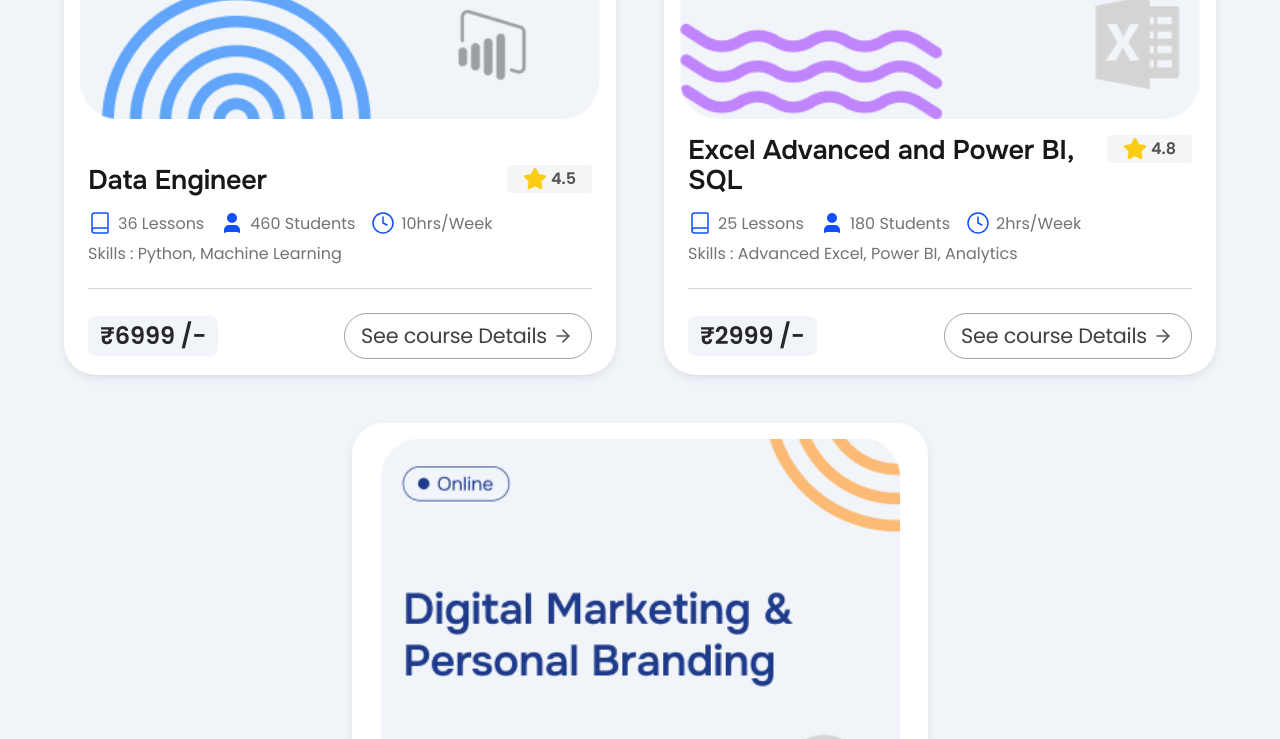
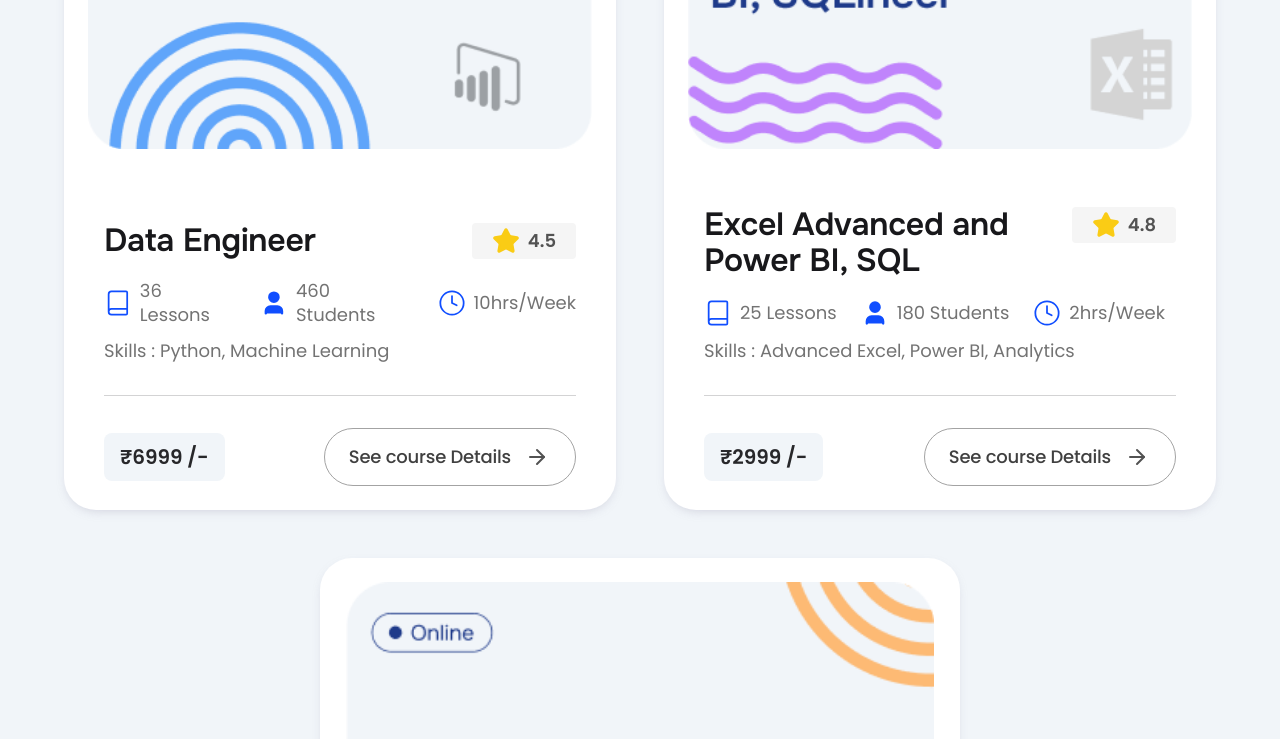
Before and after one commit to sreekesh-nexotech/routes-academy-website2, a Next.js app in the folder frontend/routes-academy/: page / in a window 1280 px wide. Shown: the part 3320-4059 px from the top of the page. Built offline with nearby package versions, Linux system fonts and the light colour scheme.

Commit message:
responsiveness

```diff
--- a/frontend/routes-academy/src/components/elements/CourseBox.tsx
+++ b/frontend/routes-academy/src/components/elements/CourseBox.tsx
@@ -29,57 +29,57 @@
   icon,
 }) => {
   return (
-    <div className="bg-white rounded-[2rem] shadow-[0px_0.25rem_0.6375rem_-0.25rem_rgba(141,139,166,0.38)] p-[1rem] flex flex-col justify-between gap-[1rem] flex-1 min-w-[20rem] sm:min-w-[32rem] max-w-[24rem] sm:max-w-[36rem]">
+    <div className="bg-white rounded-[2rem] shadow-[0px_0.25rem_0.6375rem_-0.25rem_rgba(141,139,166,0.38)] p-[1rem] xl:p-[1.5rem] flex flex-col justify-between gap-[1rem] xl:gap-[1.5rem] flex-1 min-w-[20rem] sm:min-w-[32rem] max-w-[24rem] sm:max-w-[36rem] xl:max-w-[40rem]">
       {/* Course Image */}
-      <div className="relative h-[20rem] sm:h-[26.5rem] rounded-[1.75rem] overflow-hidden mt-[0rem]">
+      <div className="relative h-[20rem] sm:h-[26.5rem] xl:h-[30rem] rounded-[1.75rem] overflow-hidden mt-[0rem]">
         <Image src={image} alt={title} fill className="object-contain" />
       </div>
 
       {/* Course Details */}
-      <div className="flex flex-col gap-4 sm:gap-[1.5rem] px-2 sm:px-[0.5rem]">
+      <div className="flex flex-col gap-4 sm:gap-[1.5rem] xl:gap-[2rem] px-2 sm:px-[0.5rem] xl:px-[1rem]">
         {/* Title and Rating */}
-        <div className="flex flex-col gap-4 sm:gap-[1rem]">
-          <div className="flex justify-between items-start gap-[11px] sm:gap-[0.6875rem]">
-            <h4 className="font-onest font-semibold text-[21px] sm:text-[1.69rem] leading-[30px] sm:leading-[1.875rem] tracking-[-0.0071em] text-[#18181B] flex-1">
+        <div className="flex flex-col gap-4 sm:gap-[1rem] xl:gap-[1.25rem]">
+          <div className="flex justify-between items-start gap-[11px] sm:gap-[0.6875rem] xl:gap-[1rem]">
+            <h4 className="font-onest font-semibold text-[21px] sm:text-[1.69rem] xl:text-[2rem] leading-[30px] sm:leading-[1.875rem] xl:leading-[2.25rem] tracking-[-0.0071em] text-[#18181B] flex-1">
               {title}
             </h4>
-            <div className="bg-[#F5F5F5] rounded flex items-center gap-1 sm:gap-[0.25rem] px-2 sm:px-[1rem] py-[2px] sm:py-[0.125rem]">
-              <Star className="w-4 sm:w-[1.5rem] h-4 sm:h-[1.5rem] fill-[#FACC15] text-[#FACC15]" />
-              <span className="font-onest font-semibold text-sm sm:text-[1rem] leading-5 sm:leading-[1.25rem] text-[#525252]">
+            <div className="bg-[#F5F5F5] rounded flex items-center gap-1 sm:gap-[0.25rem] xl:gap-[0.5rem] px-2 sm:px-[1rem] xl:px-[1.25rem] py-[2px] sm:py-[0.125rem] xl:py-[0.25rem]">
+              <Star className="w-4 sm:w-[1.5rem] xl:w-[1.75rem] h-4 sm:h-[1.5rem] xl:h-[1.75rem] fill-[#FACC15] text-[#FACC15]" />
+              <span className="font-onest font-semibold text-sm sm:text-[1rem] xl:text-[1.125rem] leading-5 sm:leading-[1.25rem] xl:leading-[1.5rem] text-[#525252]">
                 {rating}
               </span>
             </div>
           </div>
 
           {/* Course Stats */}
-          <div className="flex flex-col gap-2 sm:gap-[0.5rem]">
-            <div className="flex items-center gap-4 sm:gap-[1rem]">
-              <div className="flex items-center gap-[6px] sm:gap-[0.375rem]">
+          <div className="flex flex-col gap-2 sm:gap-[0.5rem] xl:gap-[0.75rem]">
+            <div className="flex items-center gap-4 sm:gap-[1rem] xl:gap-[1.5rem]">
+              <div className="flex items-center gap-[6px] sm:gap-[0.375rem] xl:gap-[0.5rem]">
                 <Book
-                  className="w-5 sm:w-[1.5rem] h-5 sm:h-[1.5rem] text-[#104EFF]"
+                  className="w-5 sm:w-[1.5rem] xl:w-[1.75rem] h-5 sm:h-[1.5rem] xl:h-[1.75rem] text-[#104EFF]"
                   strokeWidth={1.5}
                 />
-                <span className="font-onest font-normal text-[13px] sm:text-[1rem] leading-[21px] sm:leading-[1.3125rem] text-[#737373]">
+                <span className="font-onest font-normal text-[13px] sm:text-[1rem] xl:text-[1.125rem] leading-[21px] sm:leading-[1.3125rem] xl:leading-[1.5rem] text-[#737373]">
                   {lessons}
                 </span>
               </div>
-              <div className="flex items-center gap-[6px] sm:gap-[0.375rem]">
-                <User className="w-5 sm:w-[1.5rem] h-5 sm:h-[1.5rem] fill-[#104EFF] text-[#104EFF]" />
-                <span className="font-onest font-normal text-[13px] sm:text-[1rem] leading-[21px] sm:leading-[1.3125rem] text-[#737373]">
+              <div className="flex items-center gap-[6px] sm:gap-[0.375rem] xl:gap-[0.5rem]">
+                <User className="w-5 sm:w-[1.5rem] xl:w-[1.75rem] h-5 sm:h-[1.5rem] xl:h-[1.75rem] fill-[#104EFF] text-[#104EFF]" />
+                <span className="font-onest font-normal text-[13px] sm:text-[1rem] xl:text-[1.125rem] leading-[21px] sm:leading-[1.3125rem] xl:leading-[1.5rem] text-[#737373]">
                   {students}
                 </span>
               </div>
-              <div className="flex items-center gap-[6px] sm:gap-[0.375rem]">
+              <div className="flex items-center gap-[6px] sm:gap-[0.375rem] xl:gap-[0.5rem]">
                 <Clock
-                  className="w-5 sm:w-[1.5rem] h-5 sm:h-[1.5rem] text-[#104EFF]"
+                  className="w-5 sm:w-[1.5rem] xl:w-[1.75rem] h-5 sm:h-[1.5rem] xl:h-[1.75rem] text-[#104EFF]"
                   strokeWidth={1.5}
                 />
-                <span className="font-onest font-normal text-[13px] sm:text-[1rem] leading-[21px] sm:leading-[1.3125rem] text-[#737373]">
+                <span className="font-onest font-normal text-[13px] sm:text-[1rem] xl:text-[1.125rem] leading-[21px] sm:leading-[1.3125rem] xl:leading-[1.5rem] text-[#737373]">
                   {duration}
                 </span>
               </div>
             </div>
-            <p className="font-onest font-normal text-sm sm:text-[1rem] leading-[21px] sm:leading-[1.3125rem] text-[#737373]">
+            <p className="font-onest font-normal text-sm sm:text-[1rem] xl:text-[1.125rem] leading-[21px] sm:leading-[1.3125rem] xl:leading-[1.5rem] text-[#737373]">
               {skills}
             </p>
           </div>
@@ -89,18 +89,18 @@
         <div className="border-t border-[#27272A] opacity-20 w-full"></div>
 
         {/* Price and CTA */}
-        <div className="flex justify-between items-center gap-[11px] sm:gap-[0.6875rem]">
-          <div className="bg-[#F1F5F9] rounded-lg flex justify-center items-center gap-2 sm:gap-[0.5rem] px-3 sm:px-[0.75rem] py-2 sm:py-[0.5rem]">
-            <span className="font-onest font-semibold text-lg sm:text-[1.5rem] leading-6 sm:leading-[1.5rem] text-[#27272A]">
+        <div className="flex justify-between items-center gap-[11px] sm:gap-[0.6875rem] xl:gap-[1rem]">
+          <div className="bg-[#F1F5F9] rounded-lg flex justify-center items-center gap-2 sm:gap-[0.5rem] xl:gap-[0.75rem] px-3 sm:px-[0.75rem] xl:px-[1rem] py-2 sm:py-[0.5rem] xl:py-[0.75rem]">
+            <span className="font-onest font-semibold text-lg sm:text-[1rem] xl:text-[1.25rem] leading-6 sm:leading-[1rem] xl:leading-[1.5rem] text-[#27272A]">
               {price}
             </span>
           </div>
-          <button className="border border-[#A3A3A3] rounded-[32px] sm:rounded-[2rem] flex justify-center items-center gap-1 sm:gap-[0.25rem] px-4 sm:px-[1rem] py-3 sm:py-[0.75rem] hover:border-[#104EFF] hover:bg-[#EFF6FF] transition-colors group">
-            <span className="font-poppins font-medium sm:font-normal text-sm sm:text-[1.3rem] leading-5 sm:leading-[1.25rem] tracking-[-0.0114em] text-[#404040] group-hover:text-[#104EFF] transition-colors">
+          <button className="border border-[#A3A3A3] rounded-[1.5rem] flex justify-center items-center gap-[0.25rem] px-3 py-2 hover:border-[#104EFF] hover:bg-[#EFF6FF] transition-colors group sm:rounded-[2rem] sm:gap-[0.5rem] sm:px-4 sm:py-3 xl:px-6 xl:py-4 xl:gap-[0.75rem]">
+            <span className="font-poppins font-medium text-[0.85rem] leading-[1rem] tracking-[-0.0114em] text-[#404040] group-hover:text-[#104EFF] transition-colors sm:text-[1rem] sm:leading-[1.25rem] xl:text-[1.125rem] xl:leading-[1.5rem]">
               See course Details
             </span>
             <ArrowRight
-              className="w-5 sm:w-[1.5rem] h-5 sm:h-[1.25rem] text-[#525252] group-hover:text-[#104EFF] transition-colors"
+              className="w-[1rem] h-[1rem] text-[#525252] group-hover:text-[#104EFF] transition-colors sm:w-[1.5rem] sm:h-[1.25rem] xl:w-[1.75rem] xl:h-[1.5rem]"
               strokeWidth={2}
             />
           </button>
--- a/frontend/routes-academy/src/components/ui/Home/Metrics.tsx
+++ b/frontend/routes-academy/src/components/ui/Home/Metrics.tsx
@@ -14,10 +14,10 @@
     <section className="w-[100vw] bg-[#F1F5F9] py-[10vh] px-[8vw] flex flex-col items-center gap-[6vh]">
       {/* Section Heading */}
       <div className="flex flex-col gap-[2.5vh] w-full">
-        <h3 className="font-onest font-semibold text-[2.5rem] leading-[2.375rem] tracking-[0.03125em] text-center bg-gradient-to-b from-[#0A1E4A] to-[#104EFF] bg-clip-text text-transparent">
+        <h3 className="font-onest font-semibold text-[1.8rem] sm:text-[2.5rem] leading-[1.8rem] sm:leading-[2.375rem] tracking-[0.03125em] text-center bg-gradient-to-b from-[#0A1E4A] to-[#104EFF] bg-clip-text text-transparent">
           Our results in numbers
         </h3>
-        <h2 className="font-onest font-medium text-[1.6rem] leading-[1.75rem] text-[#404040] text-center">
+        <h2 className="font-onest font-medium text-[1.2rem] sm:text-[1.6rem] leading-[1.4rem] sm:leading-[1.75rem] text-[#404040] text-center">
           Real Lives, Real Transformations: Stories of Impact
         </h2>
       </div>
@@ -30,8 +30,11 @@
           const operatorPart = match ? match[2] : "";
 
           return (
-            <div key={index} className="flex flex-col items-center gap-[3vh]">
-              <p className="font-poppins font-semibold text-[4rem] leading-[3.625rem] tracking-[-0.0083em] text-[#1E293B] text-center">
+            <div
+              key={index}
+              className="flex flex-col items-center gap-[2vh] sm:gap-[3vh]"
+            >
+              <p className="font-poppins font-semibold text-[2.5rem] sm:text-[4rem] leading-[2.2rem] sm:leading-[3.625rem] tracking-[-0.0083em] text-[#1E293B] text-center">
                 {numberPart}
                 {operatorPart && (
                   <span className="bg-gradient-to-b from-[#0A1E4A] to-[#104EFF] bg-clip-text text-transparent">
@@ -39,7 +42,7 @@
                   </span>
                 )}
               </p>
-              <p className="font-onest font-medium text-[1.5rem] leading-[1.875rem] tracking-[-0.0071em] text-[#1E293B] text-center">
+              <p className="font-onest font-medium text-[1rem] sm:text-[1.5rem] leading-[1.25rem] sm:leading-[1.875rem] tracking-[-0.0071em] text-[#1E293B] text-center">
                 {stat.title}
               </p>
             </div>
```
